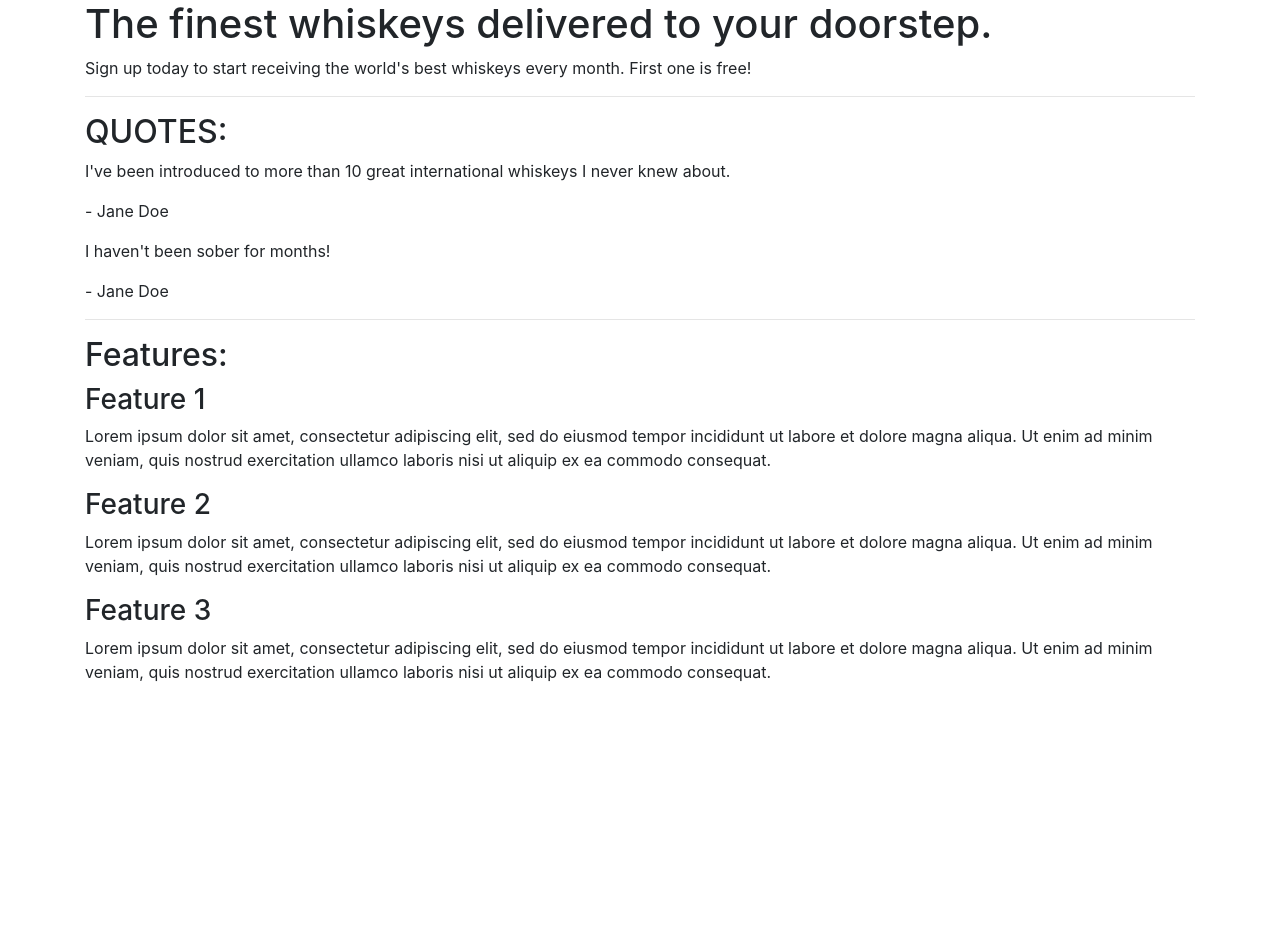
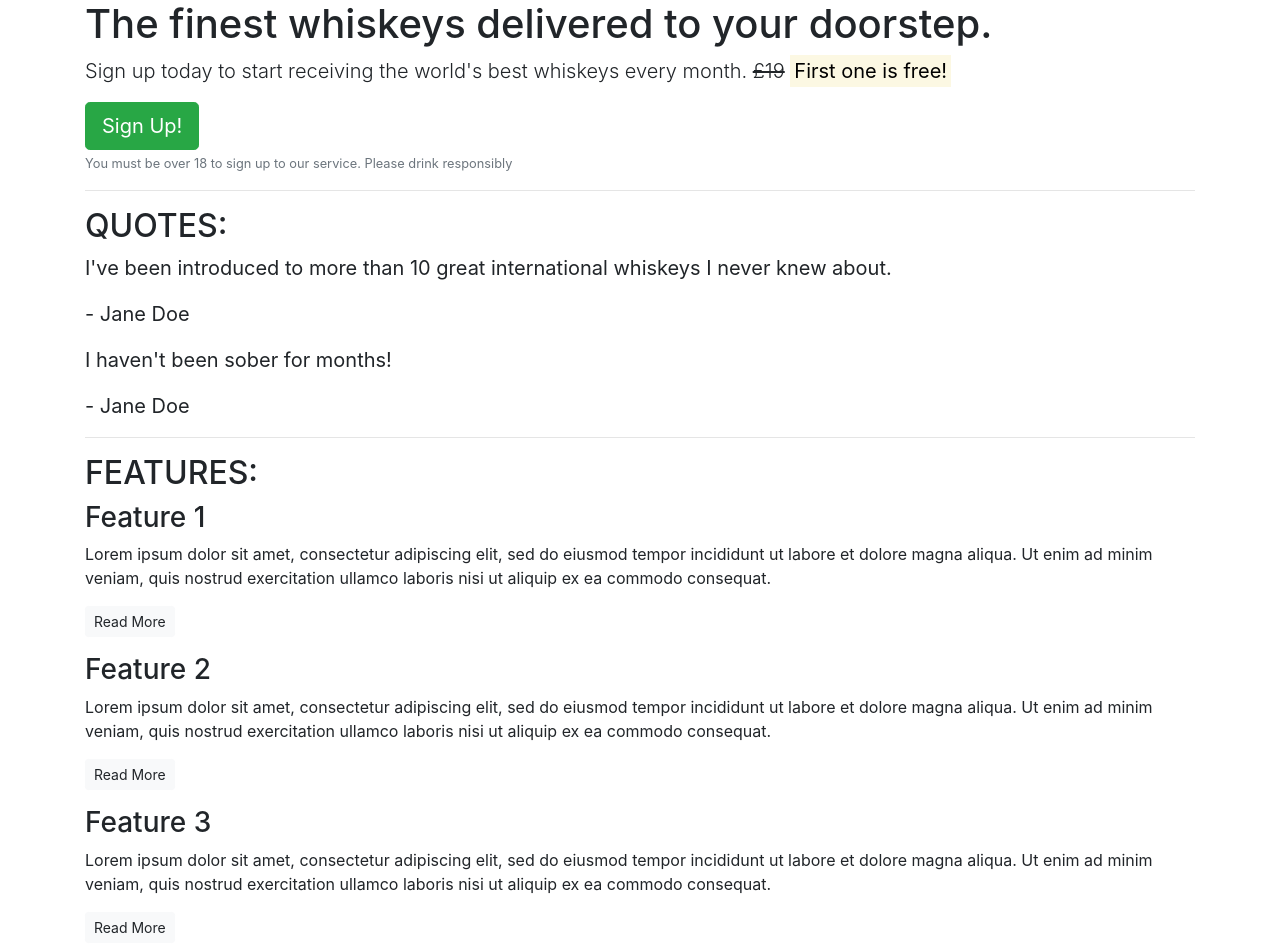
Before and after one commit to LadyWillow/Template-for-Module, a plain HTML site: page Index.html in a window 1280 px wide. Before the commit the page ends 800 px from the top, so only its background shows below. Drawn offline with nearby package versions, Linux system fonts and the light colour scheme.

Commit message:
core css video

```diff
--- a/Index.html
+++ b/Index.html
@@ -9,45 +9,52 @@
     <link rel="stylesheet" href="https://maxcdn.bootstrapcdn.com/bootstrap/4.1.3/css/bootstrap.min.css">
 </head>
 
+
 <body>
     <article class="container">
         <!-- Callout -->
         <section class="callout">
             <h1>The finest whiskeys delivered to your doorstep.</h1>
-            <p>Sign up today to start receiving the world's best whiskeys every month. First one is free!</p>
+            <p class="lead">Sign up today to start receiving the world's best whiskeys every month.
+            <s>£19</s> <strong><mark> First one is free!</mark></strong></p>
+            <button class="btn btn-success btn-lg">Sign Up!</button>
+            <p class="text-muted"><small>You must be over 18 to sign up to our service. Please drink responsibly</small></p>
         </section>
         <!-- /.callout -->
         <hr>
 
         <!-- Quotes -->
-        <section class="quotes">
+        <section class="blockquote">
             <h2 class="text-uppercase">Quotes:</h2>
-            <div class="quote">
+            <blockquote class="quote">
                 <p>I've been introduced to more than 10 great international whiskeys I never knew about.</p>
                 <p>- Jane Doe</p>
-            </div>
-            <div class="quote">
+            </blockquote>
+            <blockquote class="blockquote">
                 <p>I haven't been sober for months!</p>
                 <p>- Jane Doe</p>
-            </div>
+            </blockquote>
         </section>
         <!-- /.quotes -->
         <hr>
 
         <!-- Features -->
         <section class="features">
-            <h2>Features:</h2>
+            <h2 class="text-uppercase">Features:</h2>
             <div class="feature">
                 <h3>Feature 1</h3>
                 <p>Lorem ipsum dolor sit amet, consectetur adipiscing elit, sed do eiusmod tempor incididunt ut labore et dolore magna aliqua. Ut enim ad minim veniam, quis nostrud exercitation ullamco laboris nisi ut aliquip ex ea commodo consequat.</p>
+                <p><a class="btn btn-sm btn-light" href="">Read More</a></p>
             </div>
             <div class="feature">
                 <h3>Feature 2</h3>
                 <p>Lorem ipsum dolor sit amet, consectetur adipiscing elit, sed do eiusmod tempor incididunt ut labore et dolore magna aliqua. Ut enim ad minim veniam, quis nostrud exercitation ullamco laboris nisi ut aliquip ex ea commodo consequat.</p>
+                <p><a class="btn btn-sm btn-light" href="">Read More</a></p>
             </div>
             <div class="feature">
                 <h3>Feature 3</h3>
                 <p>Lorem ipsum dolor sit amet, consectetur adipiscing elit, sed do eiusmod tempor incididunt ut labore et dolore magna aliqua. Ut enim ad minim veniam, quis nostrud exercitation ullamco laboris nisi ut aliquip ex ea commodo consequat.</p>
+                <p><a class="btn btn-sm btn-light" href="">Read More</a></p>
             </div>
         </section>
         <!-- /.features -->
```
